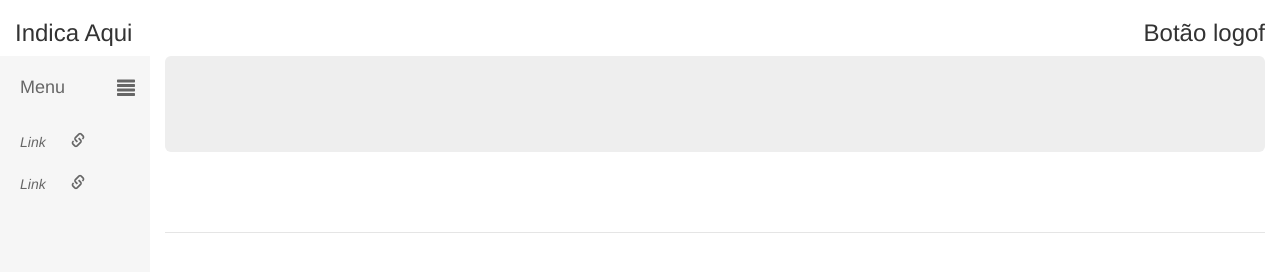
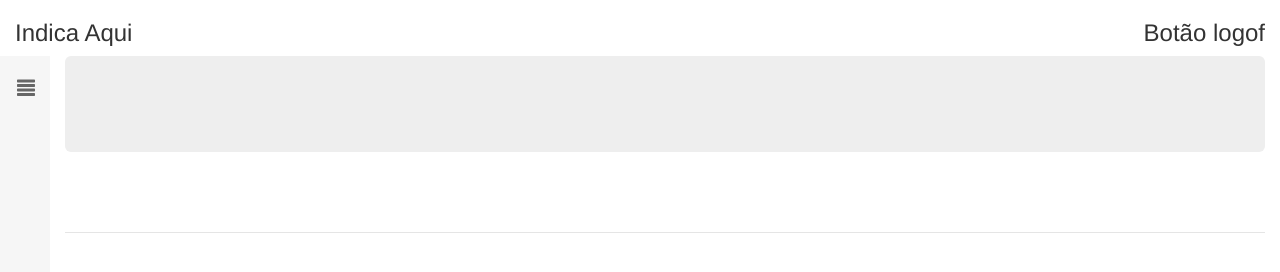
Before and after one commit to marcilio9590/IndicaAqui, a website: page app/index.html in a window 1280 px wide. Drawn offline with nearby package versions, Linux system fonts and the light colour scheme; some packages are replaced by stand-ins of ours; files that its build step writes are made by us from their sources.

Commit message:
iniciar com meu recolhido

```diff
--- a/app/index.html
+++ b/app/index.html
@@ -36,7 +36,7 @@
     </div>
 
 
-    <div id="wrapper" class="active">
+    <div id="wrapper">
 
       <!-- Sidebar -->
       <!-- Sidebar -->
```
